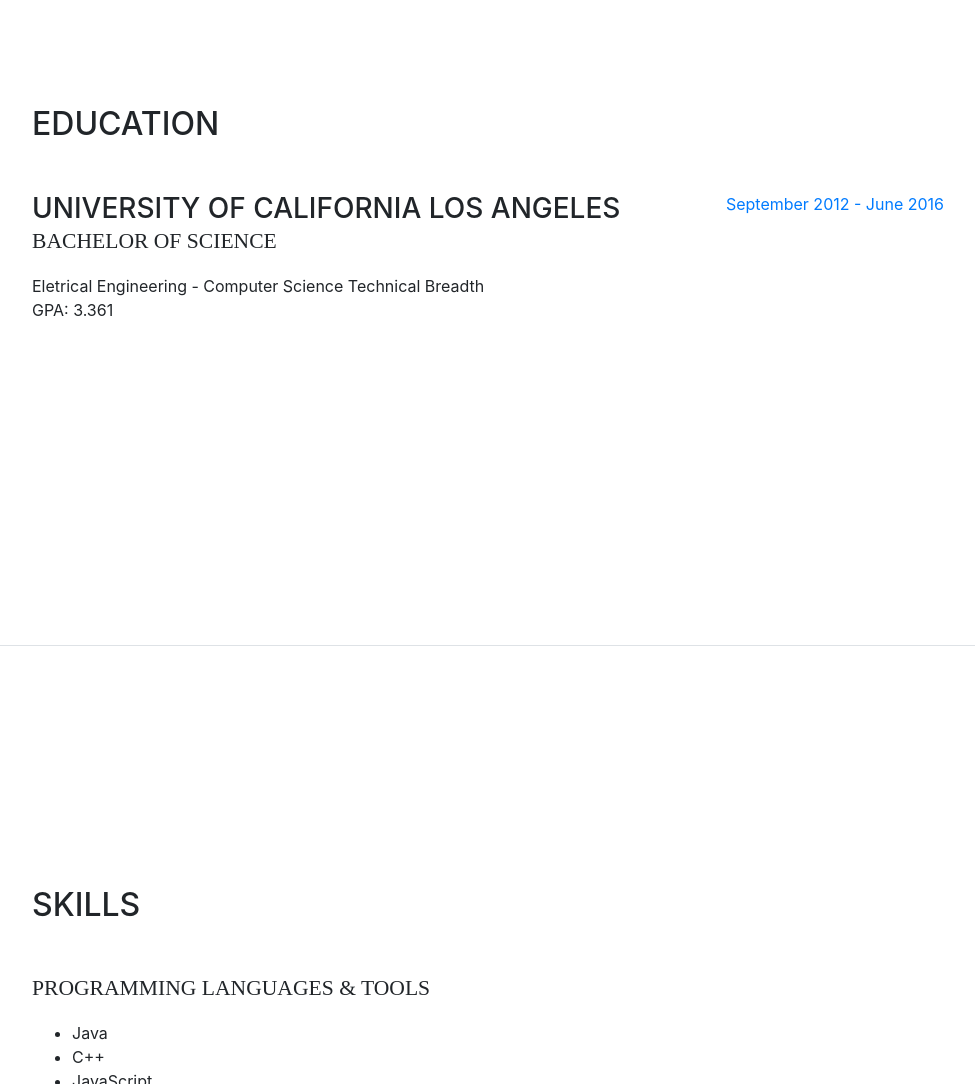
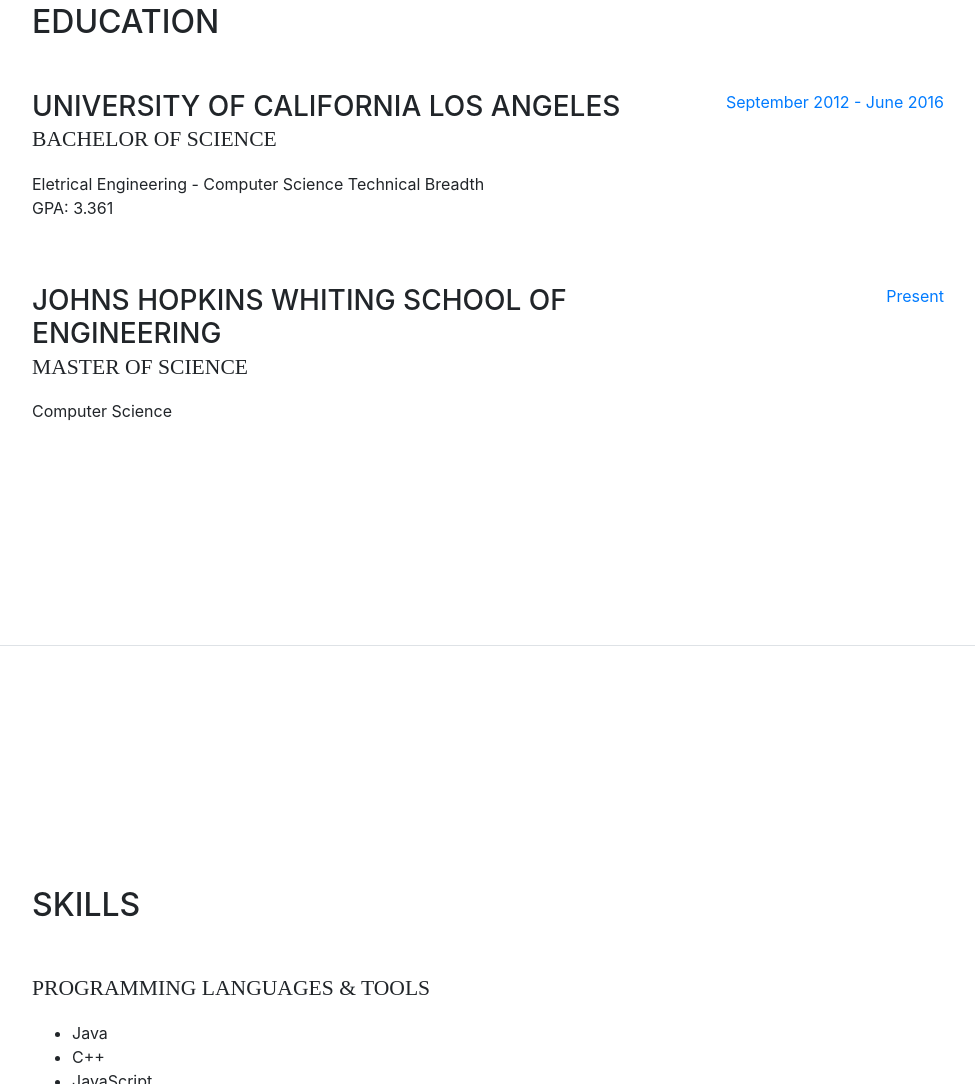
Before and after one commit to andrewcchan/andrewcchan.github.io, a website with bundled scripts: page index.html in a window 1280 px wide. Shown: the part 2577-3661 px from the top of the page, without its empty margins (288-1263 px from the left). Built offline with nearby package versions, Linux system fonts and the light colour scheme; a web font is replaced by a local one.

Commit message:
Adding Johns Hopkins

```diff
--- a/index.html
+++ b/index.html
@@ -168,6 +168,18 @@
             </div>
           </div>
 
+		  <div class="resume-item d-flex flex-column flex-md-row mb-5">
+            <div class="resume-content mr-auto">
+              <h3 class="mb-0">Johns Hopkins Whiting School of Engineering</h3>
+              <div class="subheading mb-3">Master of Science</div>
+              <div>Computer Science</div>
+              <p></p>
+            </div>
+            <div class="resume-date text-md-right">
+              <span class="text-primary">Present</span>
+            </div>
+          </div>
+
         </div>
       </section>
 
```
